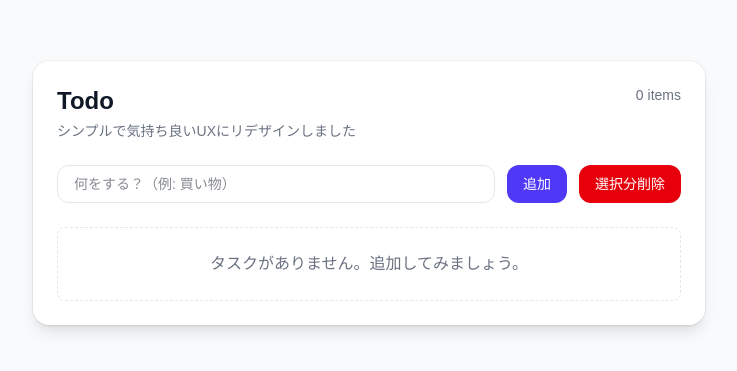
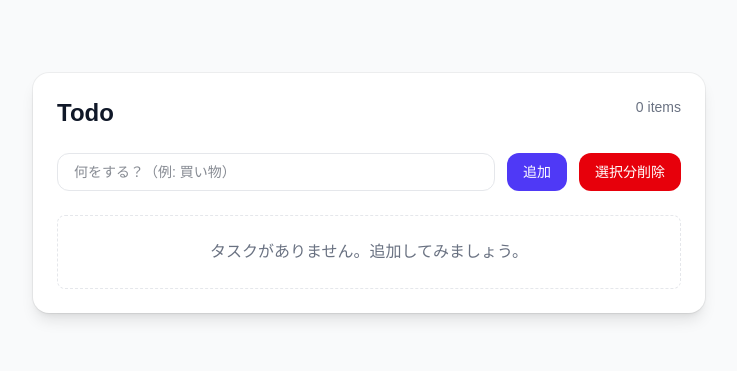
Before and after one commit to shota1423/my-next-app, a Next.js app: page /todo in a window 1280 px wide. Shown: the part 207-578 px from the top of the page, without its empty margins (271-1008 px from the left). Built offline with nearby package versions, Linux system fonts and the light colour scheme.

Commit message:
コメント

```diff
--- a/app/todo/page.tsx
+++ b/app/todo/page.tsx
@@ -53,7 +53,7 @@ export default function TodoPage() {
         <header className="flex items-start justify-between gap-4">
           <div>
             <h1 className="text-2xl font-semibold text-gray-900 dark:text-gray-100">Todo</h1>
-            <p className="mt-1 text-sm text-gray-500 dark:text-gray-400">シンプルで気持ち良いUXにリデザインしました</p>
+            {/* <p className="mt-1 text-sm text-gray-500 dark:text-gray-400">シンプルで気持ち良いUXにリデザインしました</p> */}
           </div>
           <div className="text-right text-sm text-gray-500 dark:text-gray-400">{todos.length} items</div>
         </header>
```
